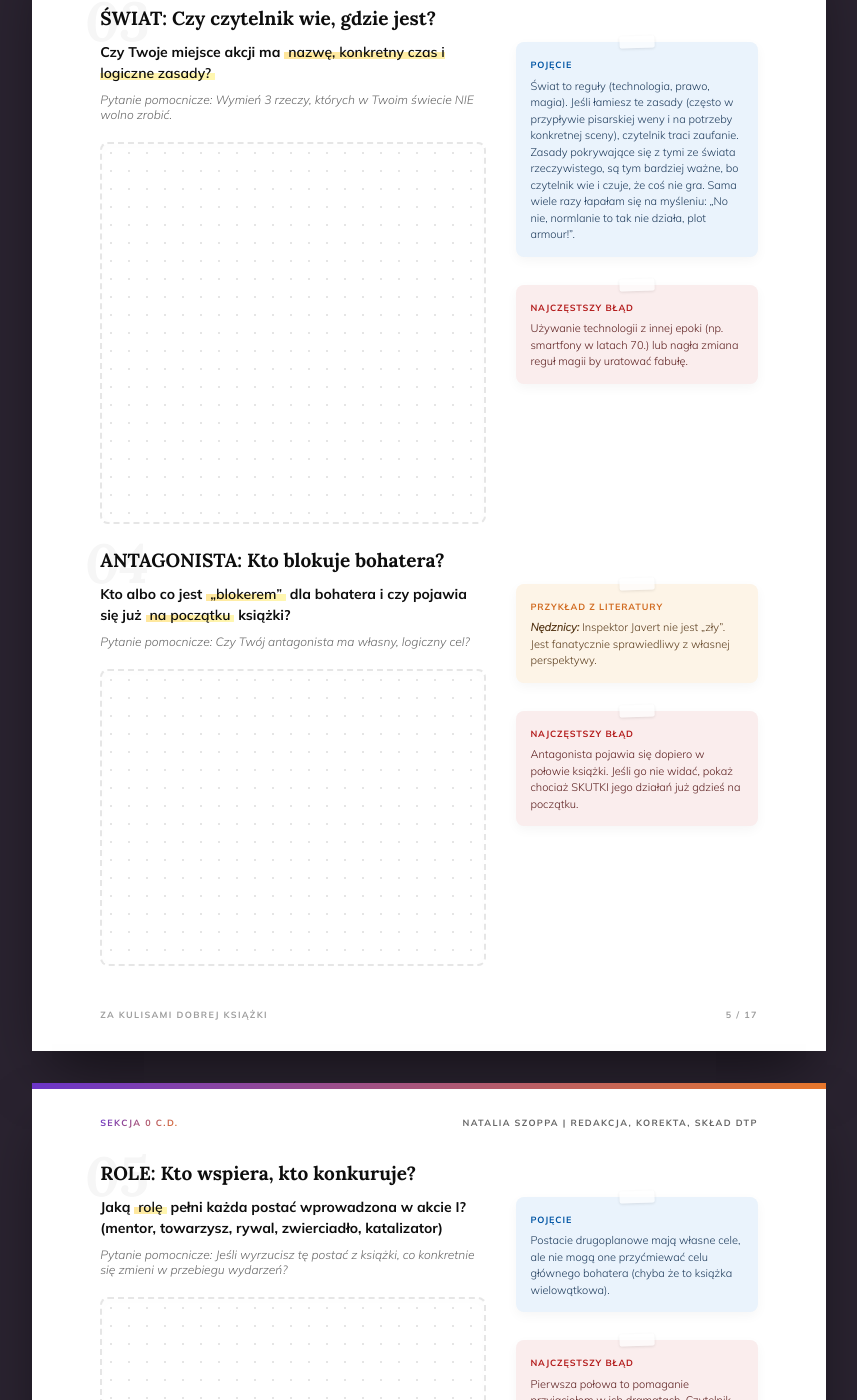
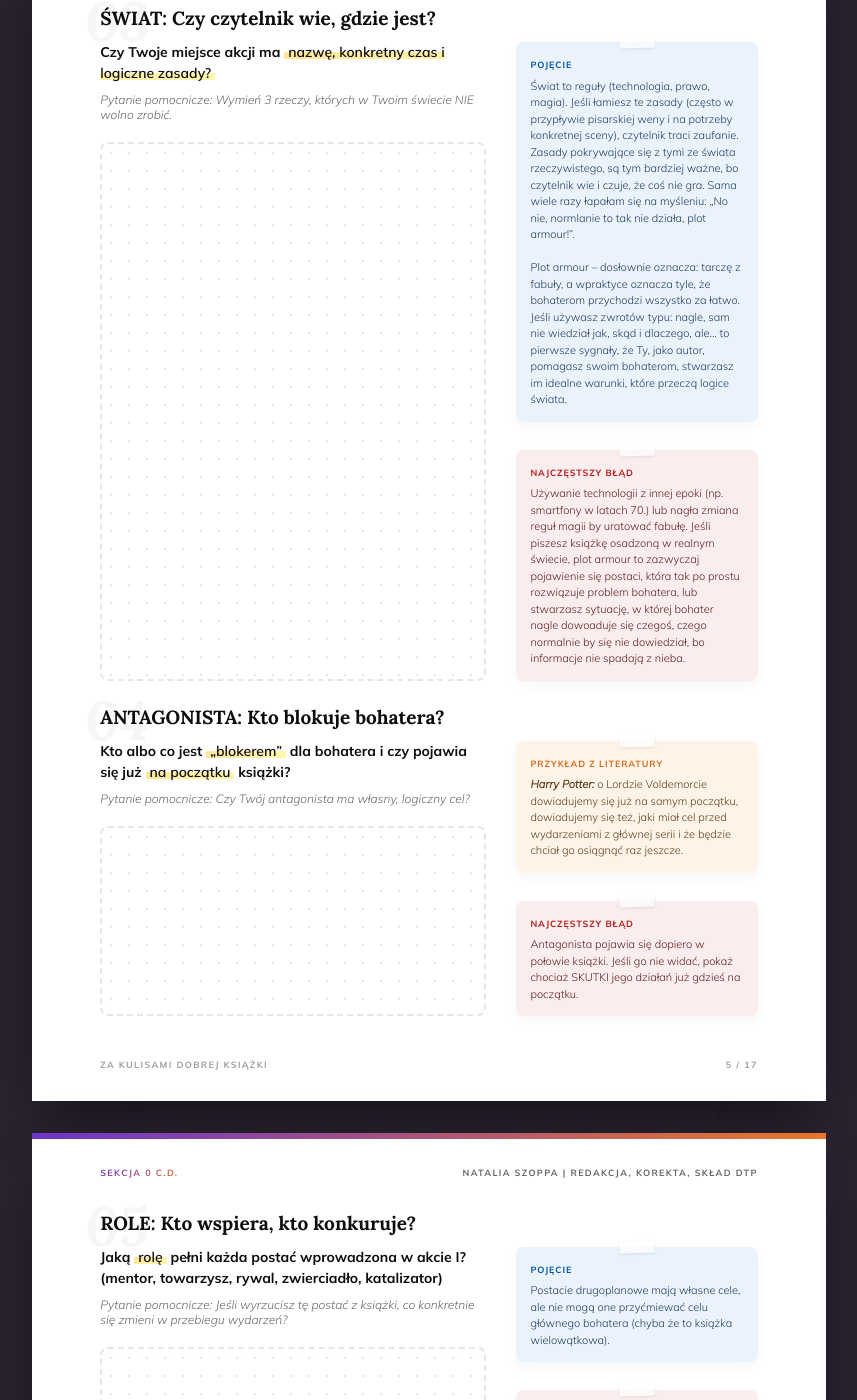
Before and after one commit to Bonnie00726/nataliaszoppa, a Jekyll site: the page najlepsza wersja arkusza so far.html, which Jekyll copies as it is, in a window 1280 px wide and 1400 px high, scrolled down 4726 px. Shown: the whole window, without its empty margins (211-1068 px from the left). Built offline with Jekyll 4.4.1, drawn with Linux system fonts in a browser that asks for light colours.

Commit message:
Update najlepsza wersja arkusza so far.html

```diff
--- a/najlepsza wersja arkusza so far.html
+++ b/najlepsza wersja arkusza so far.html
@@ -497,8 +497,8 @@
       <div class="dot-grid-box"></div>
     </div>
     <div class="q-sidebar">
-      <div class="box box-blue"><span class="box-title">Pojęcie</span>Świat to reguły (technologia, prawo, magia). Jeśli łamiesz te zasady (często w przypływie pisarskiej weny i na potrzeby konkretnej sceny), czytelnik traci zaufanie. Zasady pokrywające się z tymi ze świata rzeczywistego, są tym bardziej ważne, bo czytelnik wie i czuje, że coś nie gra. Sama wiele razy łapałam się na myśleniu: „No nie, normlanie to tak nie działa, plot armour!”.</div>
-      <div class="box box-red"><span class="box-title">Najczęstszy Błąd</span>Używanie technologii z innej epoki (np. smartfony w latach 70.) lub nagła zmiana reguł magii by uratować fabułę.</div>
+      <div class="box box-blue"><span class="box-title">Pojęcie</span>Świat to reguły (technologia, prawo, magia). Jeśli łamiesz te zasady (często w przypływie pisarskiej weny i na potrzeby konkretnej sceny), czytelnik traci zaufanie. Zasady pokrywające się z tymi ze świata rzeczywistego, są tym bardziej ważne, bo czytelnik wie i czuje, że coś nie gra. Sama wiele razy łapałam się na myśleniu: „No nie, normlanie to tak nie działa, plot armour!”. <br> <br> Plot armour – dosłownie oznacza: tarczę z fabuły, a wpraktyce oznacza tyle, że bohaterom przychodzi wszystko za łatwo. Jeśli używasz zwrotów typu: nagle, sam nie wiedział jak, skąd i dlaczego, ale... to pierwsze sygnały, że Ty, jako autor, pomagasz swoim bohaterom, stwarzasz im idealne warunki, które przeczą logice świata.</div>
+      <div class="box box-red"><span class="box-title">Najczęstszy Błąd</span>Używanie technologii z innej epoki (np. smartfony w latach 70.) lub nagła zmiana reguł magii by uratować fabułę. Jeśli piszesz książkę osadzoną w realnym świecie, plot armour to zazwyczaj pojawienie się postaci, która tak po prostu rozwiązuje problem bohatera, lub stwarzasz sytuację, w której bohater nagle dowoaduje się czegoś, czego normalnie by się nie dowiedział, bo informacje nie spadają z nieba. </div>
     </div>
   </div>
 
@@ -513,7 +513,7 @@
       <div class="dot-grid-box"></div>
     </div>
     <div class="q-sidebar">
-      <div class="box box-orange"><span class="box-title">Przykład z literatury</span><em>Nędznicy:</em> Inspektor Javert nie jest „zły”. Jest fanatycznie sprawiedliwy z własnej perspektywy.</div>
+      <div class="box box-orange"><span class="box-title">Przykład z literatury</span><em>Harry Potter:</em> o Lordzie Voldemorcie dowiadujemy się już na samym początku, dowiadujemy się też, jaki miał cel przed wydarzeniami z głównej serii i że będzie chciał go osiągnąć raz jeszcze.</div>
       <div class="box box-red"><span class="box-title">Najczęstszy Błąd</span>Antagonista pojawia się dopiero w połowie książki. Jeśli go nie widać, pokaż chociaż SKUTKI jego działań już gdzieś na początku.</div>
     </div>
   </div>
```
